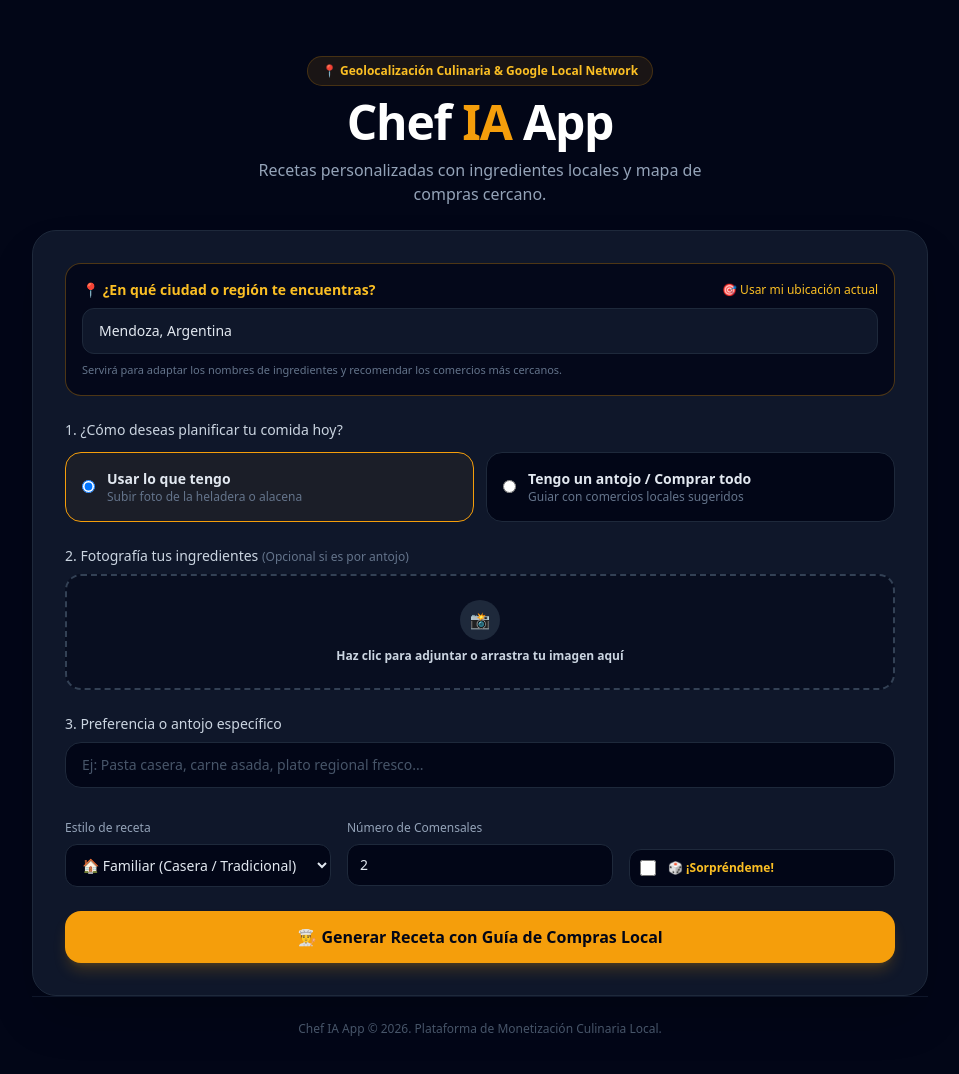
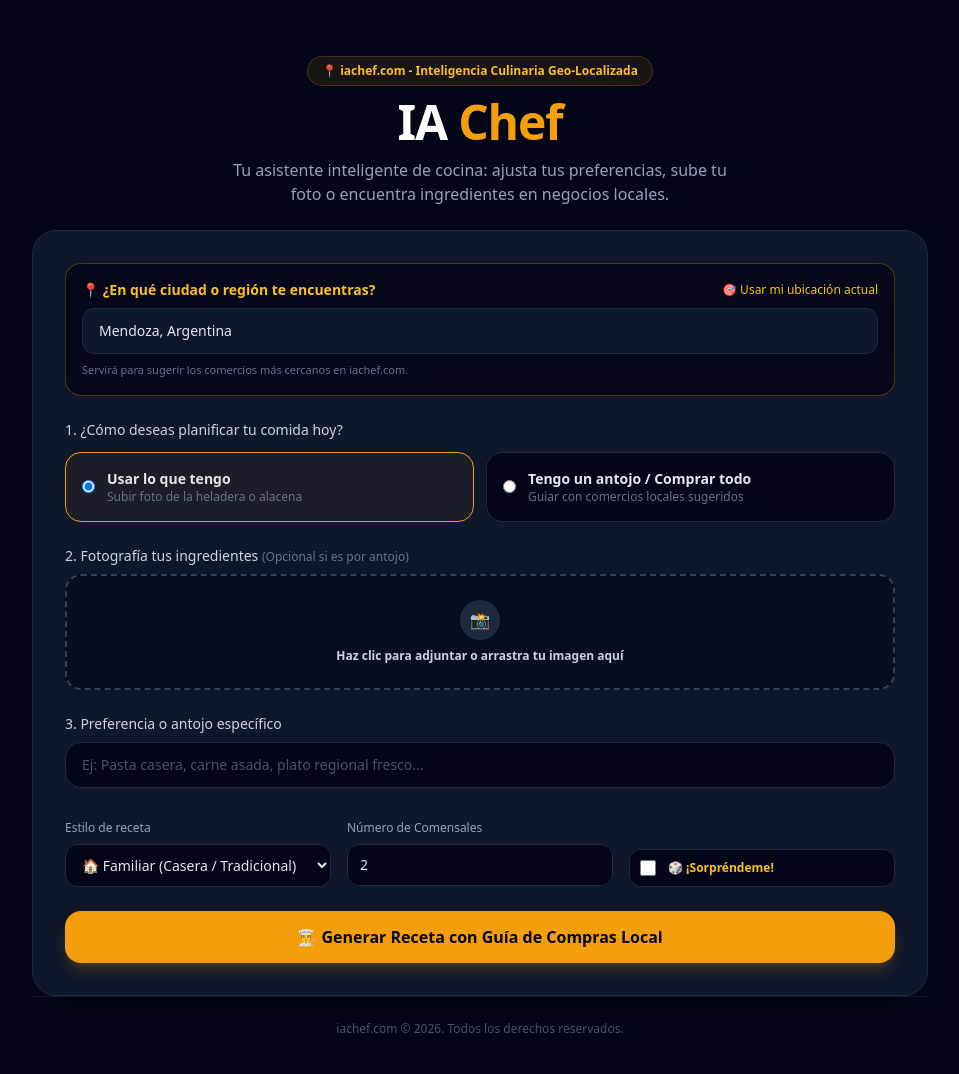
Before and after one commit to ricalco-persedi/chef-ia-app, a website: page public/index.html in a window 1280 px wide. Shown: the whole page, without its empty margins (160-1119 px from the left). Drawn offline with nearby package versions, Linux system fonts and the light colour scheme.

Commit message:
feat:optimización SEO, marcas corporativas y soporte iachef.com

```diff
--- a/public/index.html
+++ b/public/index.html
@@ -3,7 +3,26 @@
 <head>
   <meta charset="UTF-8">
   <meta name="viewport" content="width=device-width, initial-scale=1.0">
-  <title>Chef IA App - Asistente Gastronómico Geo-Localizado</title>
+
+  <!-- Título y SEO Básico -->
+  <title>IA Chef - Tu Asistente Gastronómico Inteligente & Guía Culinaria Local</title>
+  <meta name="description" content="Sube una foto de tu heladera o escribe tus antojos. IA Chef genera recetas personalizadas con porciones exactas, geolocalización de comercios locales y el Secreto del Chef.">
+  <meta name="keywords" content="recetas, ia, chef, cocina, ingredientes, heladera, comida, gastronomia, iachef">
+
+  <!-- Open Graph / Metaetiquetas para Redes Sociales (WhatsApp, Facebook, LinkedIn) -->
+  <meta property="og:type" content="website">
+  <meta property="og:url" content="https://iachef.com/">
+  <meta property="og:title" content="IA Chef - Recetas Inteligentes con Comercios Cercanos">
+  <meta property="og:description" content="Descubre qué cocinar hoy según lo que tienes en tu heladera o tus antojos. Incluye lista de compras en comercios locales.">
+  <meta property="og:image" content="https://iachef.com/og-image.jpg">
+
+  <!-- Twitter Card -->
+  <meta name="twitter:card" content="summary_large_image">
+  <meta name="twitter:url" content="https://iachef.com/">
+  <meta name="twitter:title" content="IA Chef - Asistente Gastronómico Inteligente">
+  <meta name="twitter:description" content="Sube una foto de tus ingredientes y crea recetas a medida con la IA más rápida.">
+
+  <!-- Tailwind CSS vía CDN -->
   <script src="https://cdn.tailwindcss.com"></script>
   <link rel="stylesheet" href="styles.css">
 </head>
@@ -11,16 +30,16 @@
 
   <div class="min-h-full flex flex-col justify-between p-4 md:p-8">
 
-    <!-- Encabezado -->
+    <!-- Encabezado con Dominio Corporativo -->
     <header class="max-w-4xl mx-auto w-full text-center space-y-3 my-6">
       <div class="inline-flex items-center gap-2 px-3.5 py-1.5 rounded-full bg-amber-500/10 border border-amber-500/20 text-amber-400 text-xs font-semibold">
-        📍 Geolocalización Culinaria & Google Local Network
+        📍 iachef.com - Inteligencia Culinaria Geo-Localizada
       </div>
       <h1 class="text-4xl md:text-5xl font-black tracking-tight text-white">
-        Chef <span class="text-amber-500">IA</span> App
+        IA <span class="text-amber-500">Chef</span>
       </h1>
       <p class="text-slate-400 max-w-lg mx-auto text-sm md:text-base">
-        Recetas personalizadas con ingredientes locales y mapa de compras cercano.
+        Tu asistente inteligente de cocina: ajusta tus preferencias, sube tu foto o encuentra ingredientes en negocios locales.
       </p>
     </header>
 
@@ -31,7 +50,7 @@
 
         <form id="chefForm" class="space-y-6">
 
-          <!-- 📍 Campo de Ubicación Geográfica (NUEVO) -->
+          <!-- Campo de Ubicación Geográfica -->
           <div class="space-y-2 bg-slate-950/80 p-4 rounded-2xl border border-amber-500/30">
             <label for="ubicacionTexto" class="block text-sm font-semibold text-amber-400 flex items-center justify-between">
               <span>📍 ¿En qué ciudad o región te encuentras?</span>
@@ -46,7 +65,7 @@
               value="Mendoza, Argentina"
               class="w-full bg-slate-900 border border-slate-800 rounded-xl px-4 py-3 text-sm text-slate-200 placeholder:text-slate-600 focus:outline-none focus:border-amber-500 transition-all"
             >
-            <p class="text-[11px] text-slate-500">Servirá para adaptar los nombres de ingredientes y recomendar los comercios más cercanos.</p>
+            <p class="text-[11px] text-slate-500">Servirá para sugerir los comercios más cercanos en iachef.com.</p>
           </div>
 
           <!-- 1. Modo de Cocina -->
@@ -142,7 +161,7 @@
       <!-- Estado de Carga -->
       <section id="loadingState" class="hidden bg-slate-900 border border-slate-800 rounded-3xl p-8 text-center space-y-4 animate-pulse">
         <div class="w-12 h-12 border-4 border-amber-500 border-t-transparent rounded-full animate-spin mx-auto"></div>
-        <p class="text-slate-300 font-semibold">Chef IA está localizando mercados en tu zona y creando la receta...</p>
+        <p class="text-slate-300 font-semibold">IA Chef está localizando mercados en tu zona y creando la receta...</p>
       </section>
 
       <!-- Panel de Resultados -->
@@ -161,7 +180,7 @@
     </main>
 
     <footer class="max-w-4xl mx-auto w-full text-center py-6 border-t border-slate-900 text-xs text-slate-600">
-      Chef IA App &copy; 2026. Plataforma de Monetización Culinaria Local.
+      iachef.com &copy; 2026. Todos los derechos reservados.
     </footer>
 
   </div>
```
